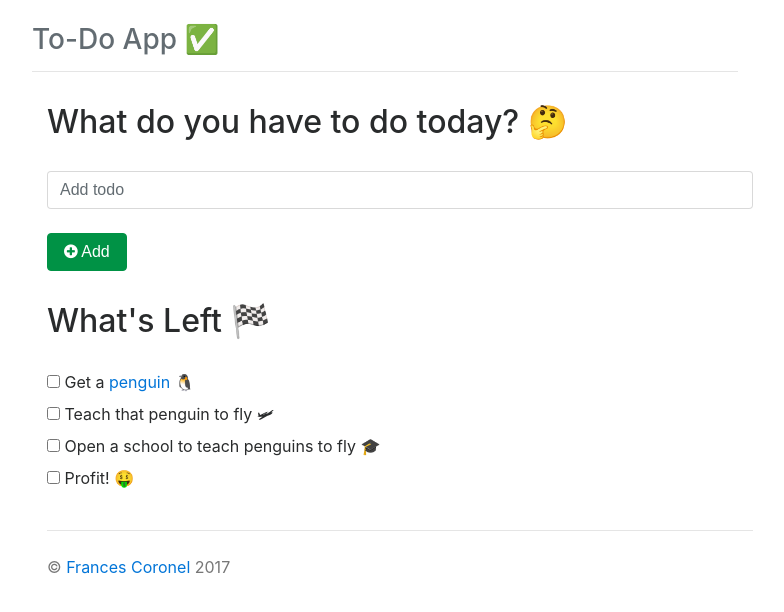
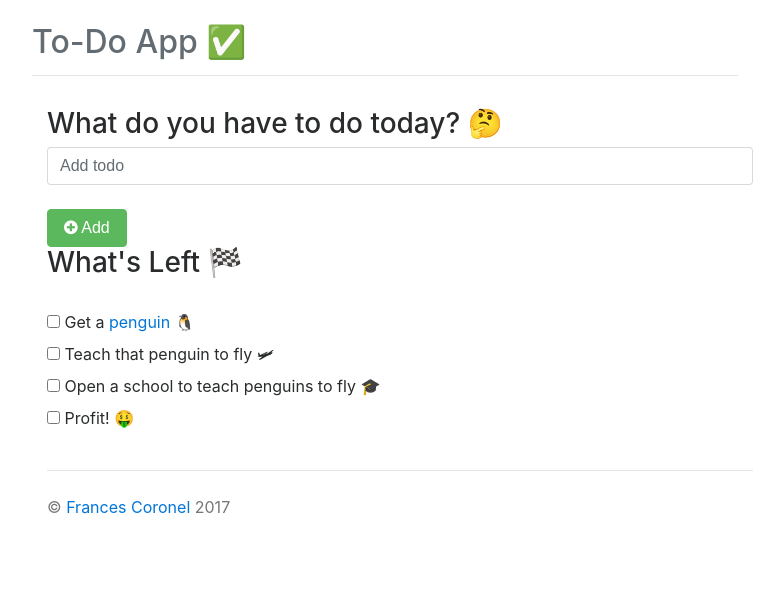
Before and after one commit to FrancesCoronel/todo-app, a plain HTML site: page index.html in a window 1280 px wide. Shown: the whole page, without its empty margins (255-1039 px from the left). Drawn offline with nearby package versions, Linux system fonts and the light colour scheme.

Commit message:
Minor changes! 😊
Signed-off-by: FVCproductions <hello@fvcproductions.com>

```diff
--- a/index.html
+++ b/index.html
@@ -6,27 +6,31 @@
     <meta name="viewport" content="width=device-width, initial-scale=1, shrink-to-fit=no">
     <meta name="description" content="This is my todo app for CodeNow.">
     <meta name="author" content="Frances Coronel">
-    <title>To-Do App</title>
+    <title>To-Do App ✅</title>
+    <!-- Favicon -->
     <link rel="icon" href="https://www.codenow.org/assets/codenow_favicon-c1fcf8496e8fae59bda4c6062f1fe8a8.png">
+    <!-- Font Awesome -->
     <link rel="stylesheet" href="https://maxcdn.bootstrapcdn.com/font-awesome/4.7.0/css/font-awesome.min.css">
+    <!-- Bootstrap 4 -->
     <link rel="stylesheet" href="https://maxcdn.bootstrapcdn.com/bootstrap/4.0.0-alpha.6/css/bootstrap.min.css">
+    <!-- Custom Style Sheet -->
     <link href="style.css" rel="stylesheet">
 </head>
 
 <body>
     <div class="container">
         <div class="header clearfix">
-            <h3 class="text-muted">To-Do App ✅</h3>
+            <h2 class="text-muted">To-Do App ✅</h2>
             <hr>
         </div>
         <div class="container">
-            <h2 class="what-now">What do you have to do today? 🤔</h2>
+            <h3>What do you have to do today? 🤔</h3>
             <input type="text" class="form-control" id="add-todo" placeholder="Add todo">
             <br>
-            <button type="button" id="add-todo" class="btn btn-success"><i class="fa fa-plus-circle"></i> Add</button>
+            <button type="button" class="btn btn-success"><i class="fa fa-plus-circle"></i> Add</button>
             <br>
-            <h2>What's Left 🏁</h2>
-            <div class="todos row">
+            <h3>What's Left 🏁</h3>
+            <div class="row todos">
                 <div class="col-lg-6">
                     <div class="checkbox">
                         <label>
```
